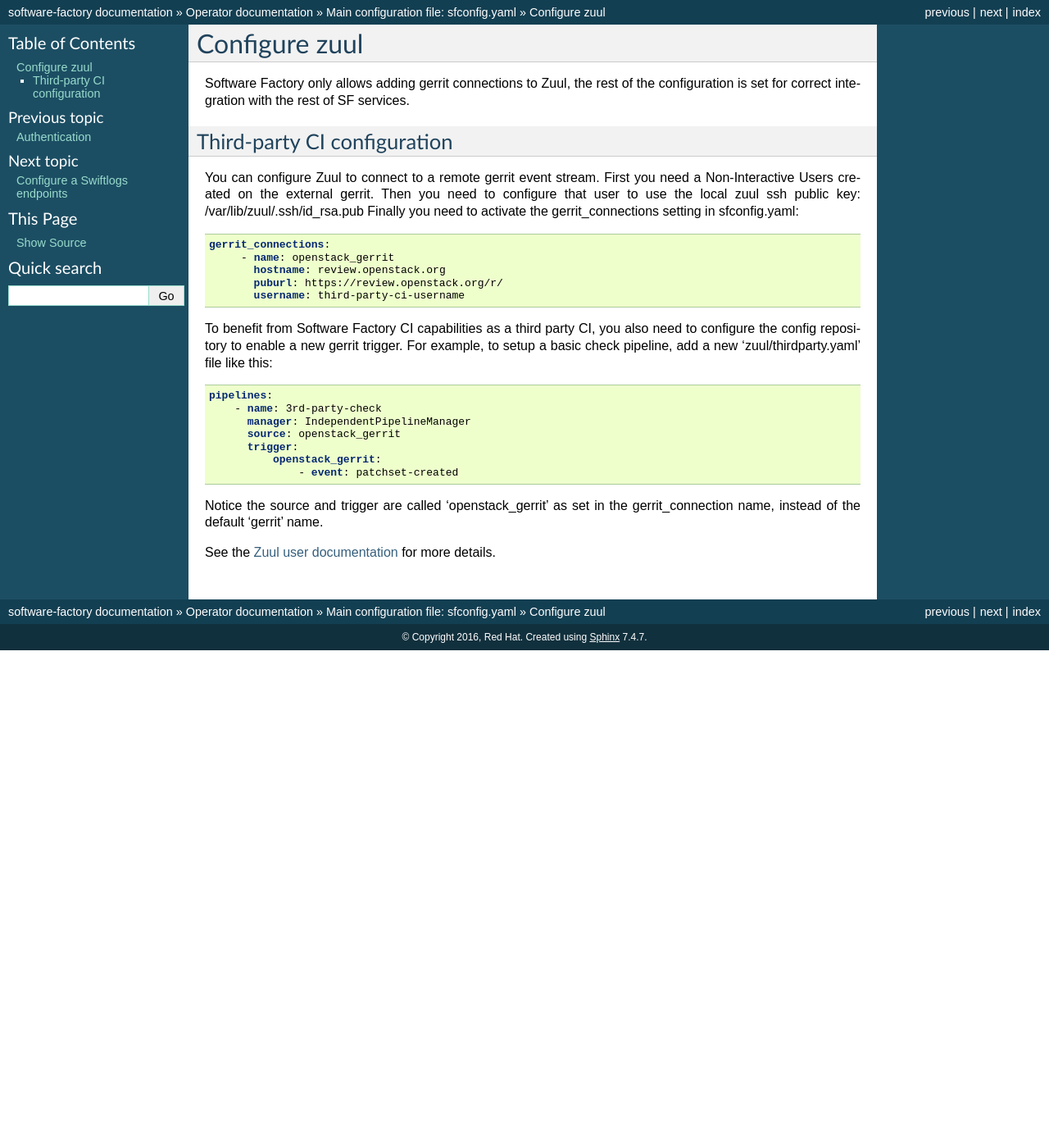
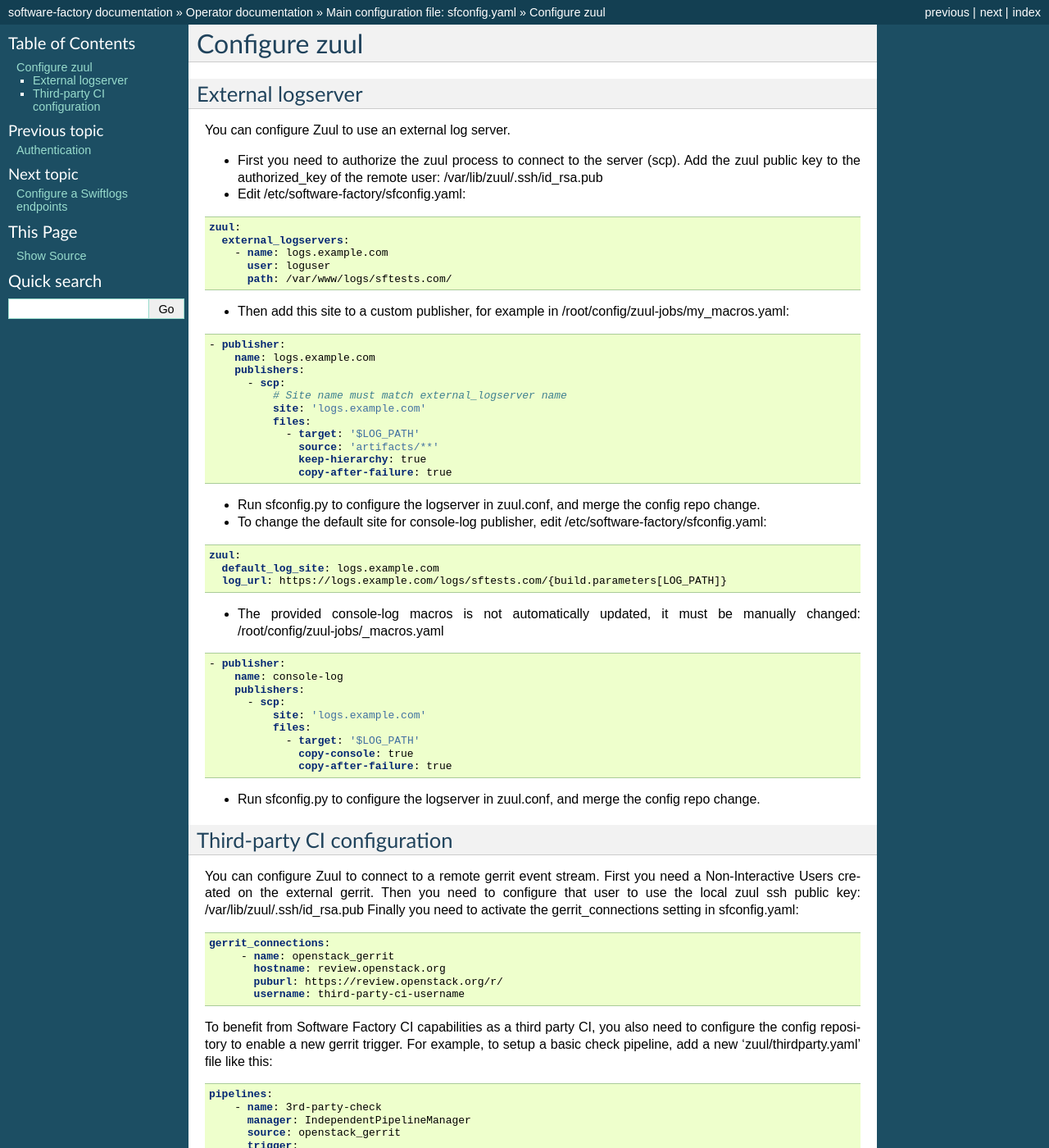
Before and after one commit to softwarefactory-project/sf-docs, a Sphinx documentation site: the page built from docs/zuul_operator.rst, in a window 1280 px wide and 1400 px high. Shown: the whole window at 82% size. Built offline with Sphinx 7.4.7, drawn with Linux system fonts in a browser that asks for light colours; the version number could not be read and is left out.

Commit message:
Add external logserver documentation
Change-Id: Ia96e6a42482fe3661bf07df9dd127046c324f473
Depends-On: I556afb7c76700102a0dc7b396e63510d6c233d31
Story: 195
Related-Task: 486

```diff
--- a/docs/zuul_operator.rst
+++ b/docs/zuul_operator.rst
@@ -1,9 +1,71 @@
 Configure zuul
 --------------
 
-Software Factory only allows adding gerrit connections to Zuul,
-the rest of the configuration is set for correct integration with
-the rest of SF services.
+External logserver
+^^^^^^^^^^^^^^^^^^
+
+You can configure Zuul to use an external log server.
+
+* First you need to authorize the zuul process to connect to the server (scp).
+  Add the zuul public key to the authorized_key of the remote user:
+  /var/lib/zuul/.ssh/id_rsa.pub
+
+* Edit /etc/software-factory/sfconfig.yaml:
+
+.. code-block:: yaml
+
+  zuul:
+    external_logservers:
+      - name: logs.example.com
+        user: loguser
+        path: /var/www/logs/sftests.com/
+
+* Then add this site to a custom publisher, for example in
+  /root/config/zuul-jobs/my_macros.yaml:
+
+.. code-block:: yaml
+
+  - publisher:
+      name: logs.example.com
+      publishers:
+        - scp:
+	    # Site name must match external_logserver name
+            site: 'logs.example.com'
+            files:
+              - target: '$LOG_PATH'
+                source: 'artifacts/**'
+                keep-hierarchy: true
+                copy-after-failure: true
+
+* Run sfconfig.py to configure the logserver in zuul.conf, and merge the config
+  repo change.
+
+* To change the default site for console-log publisher,
+  edit /etc/software-factory/sfconfig.yaml:
+
+.. code-block:: yaml
+
+  zuul:
+    default_log_site: logs.example.com
+    log_url: https://logs.example.com/logs/sftests.com/{build.parameters[LOG_PATH]}
+
+* The provided console-log macros is not automatically updated, it must be
+  manually changed: /root/config/zuul-jobs/_macros.yaml
+
+.. code-block:: yaml
+
+  - publisher:
+      name: console-log
+      publishers:
+        - scp:
+            site: 'logs.example.com'
+            files:
+              - target: '$LOG_PATH'
+                copy-console: true
+                copy-after-failure: true
+
+* Run sfconfig.py to configure the logserver in zuul.conf, and merge the config
+  repo change.
 
 
 Third-party CI configuration
```
